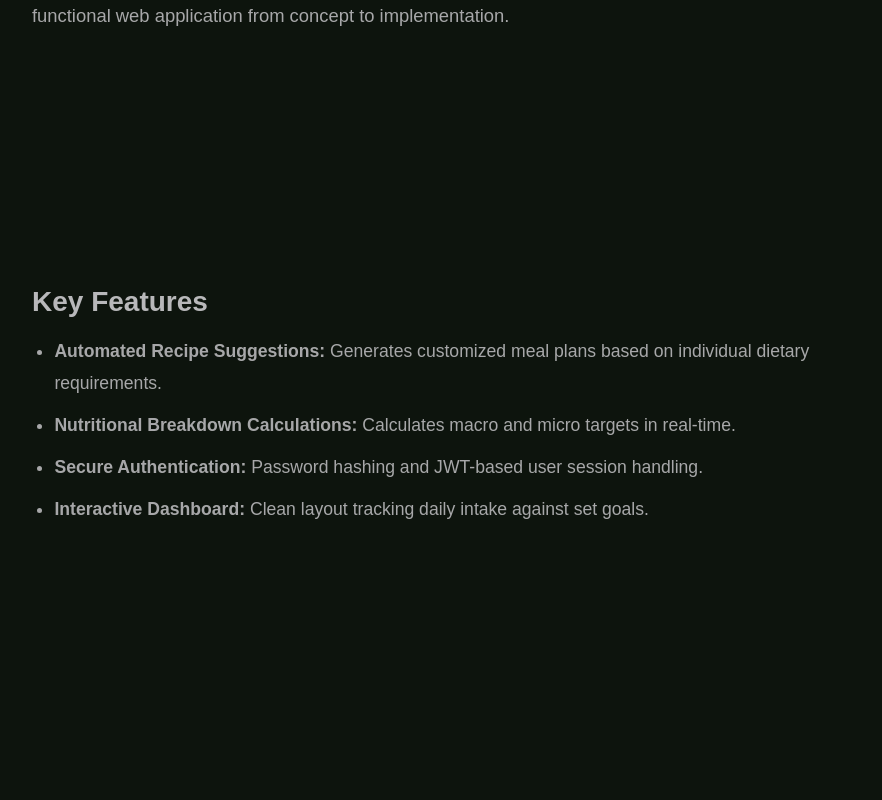
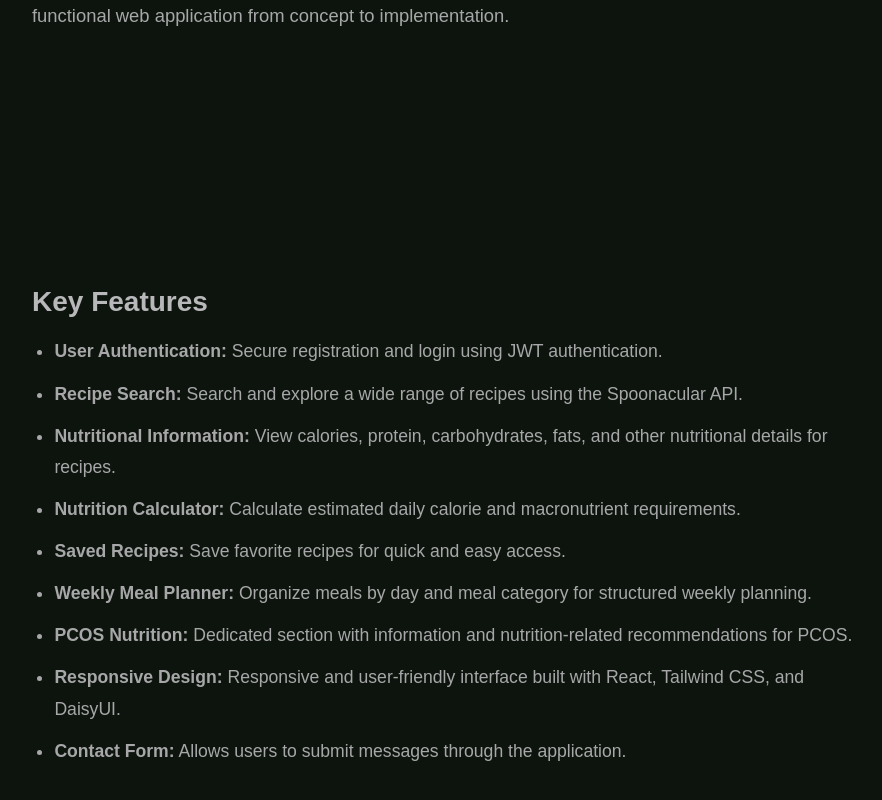
Before and after one commit to rozashkodra/my-portfolio, a React (Vite) app: page /projects/nutriai in a window 1280 px wide. Shown: the part 1832-2632 px from the top of the page, without its empty margins (190-1072 px from the left). Built offline with nearby package versions, Linux system fonts and the light colour scheme.

Commit message:
update my portfolio project with nutriai key features

```diff
--- a/src/pages/NutriAIDetails.jsx
+++ b/src/pages/NutriAIDetails.jsx
@@ -110,20 +110,40 @@ export default function NutriAIDetails() {
         <h2 className="detail-section-title">Key Features</h2>
         <ul className="detail-list">
           <li>
-            <b>Automated Recipe Suggestions:</b> Generates customized meal plans
-            based on individual dietary requirements.
+            <b>User Authentication:</b> Secure registration and login using JWT
+            authentication.
           </li>
           <li>
-            <b>Nutritional Breakdown Calculations:</b> Calculates macro and
-            micro targets in real-time.
+            <b>Recipe Search:</b> Search and explore a wide range of recipes
+            using the Spoonacular API.
           </li>
           <li>
-            <b>Secure Authentication:</b> Password hashing and JWT-based user
-            session handling.
+            <b>Nutritional Information:</b> View calories, protein,
+            carbohydrates, fats, and other nutritional details for recipes.
           </li>
           <li>
-            <b>Interactive Dashboard:</b> Clean layout tracking daily intake
-            against set goals.
+            <b>Nutrition Calculator:</b> Calculate estimated daily calorie and
+            macronutrient requirements.
+          </li>
+          <li>
+            <b>Saved Recipes:</b> Save favorite recipes for quick and easy
+            access.
+          </li>
+          <li>
+            <b>Weekly Meal Planner:</b> Organize meals by day and meal category
+            for structured weekly planning.
+          </li>
+          <li>
+            <b>PCOS Nutrition:</b> Dedicated section with information and
+            nutrition-related recommendations for PCOS.
+          </li>
+          <li>
+            <b>Responsive Design:</b> Responsive and user-friendly interface
+            built with React, Tailwind CSS, and DaisyUI.
+          </li>
+          <li>
+            <b>Contact Form:</b> Allows users to submit messages through the
+            application.
           </li>
         </ul>
       </section>
```
